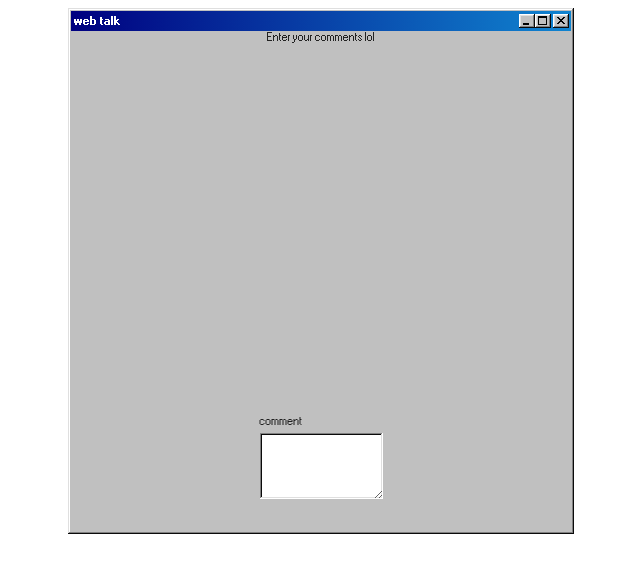
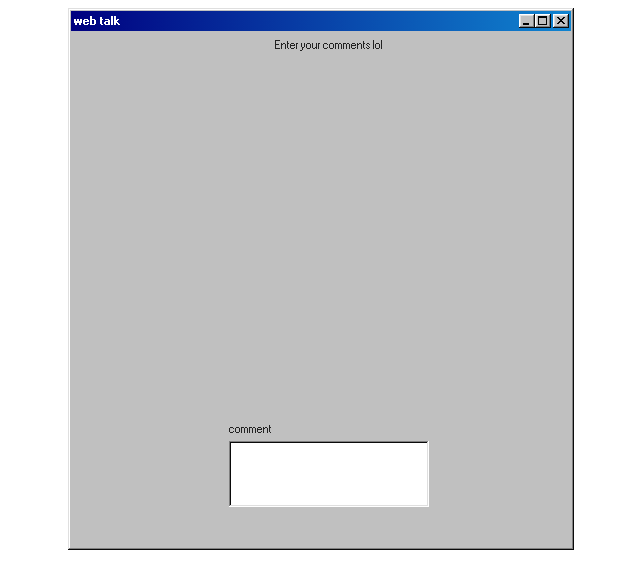
Before and after one commit to zlrkw11/webtalk, a React (Vite) app in the folder frontend/: page / in a window 1280 px wide. Shown: the top 588 px of the page, without its empty margins (319-959 px from the left). Built offline with nearby package versions, Linux system fonts and the light colour scheme.

Commit message:
styling box

```diff
--- a/frontend/src/Window.jsx
+++ b/frontend/src/Window.jsx
@@ -12,9 +12,9 @@ const Window = () => {
           </div>
         </div>
         <div className={`window-body ${styles.windowBody}`}>Enter your comments lol
-            <div className={`field-row-stacked ${styles.inputBox}`}>
+            <div className={`field-row-stacked`}>
                 <label htmlFor="text20">comment</label>
-                <textarea id="text20" rows="5"></textarea>
+                <textarea className={`${styles.inputBox}`} id="text20" rows="5"></textarea>
             </div>
         </div>
       </div>
--- a/frontend/src/app.module.css
+++ b/frontend/src/app.module.css
@@ -6,7 +6,6 @@
 .windowBody{
     width: 500px;
     height: 500px;
-    margin: 0 auto;
     display: flex;
     flex-direction: column;
     justify-content:space-between;
@@ -14,7 +13,7 @@
 }
 
 .inputBox{
-    max-width: 300px;
-    max-height: 200px;
-    padding: 2rem;
+    resize: none;
+    width: 200px;
+    margin-bottom: 2rem;
 }
```
